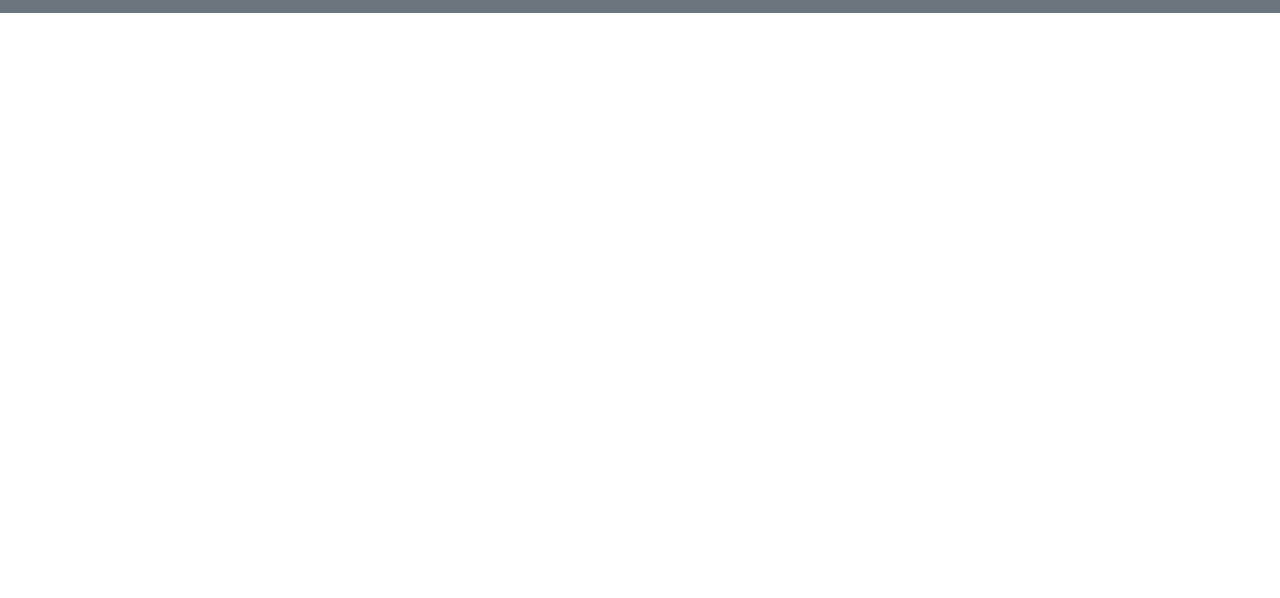
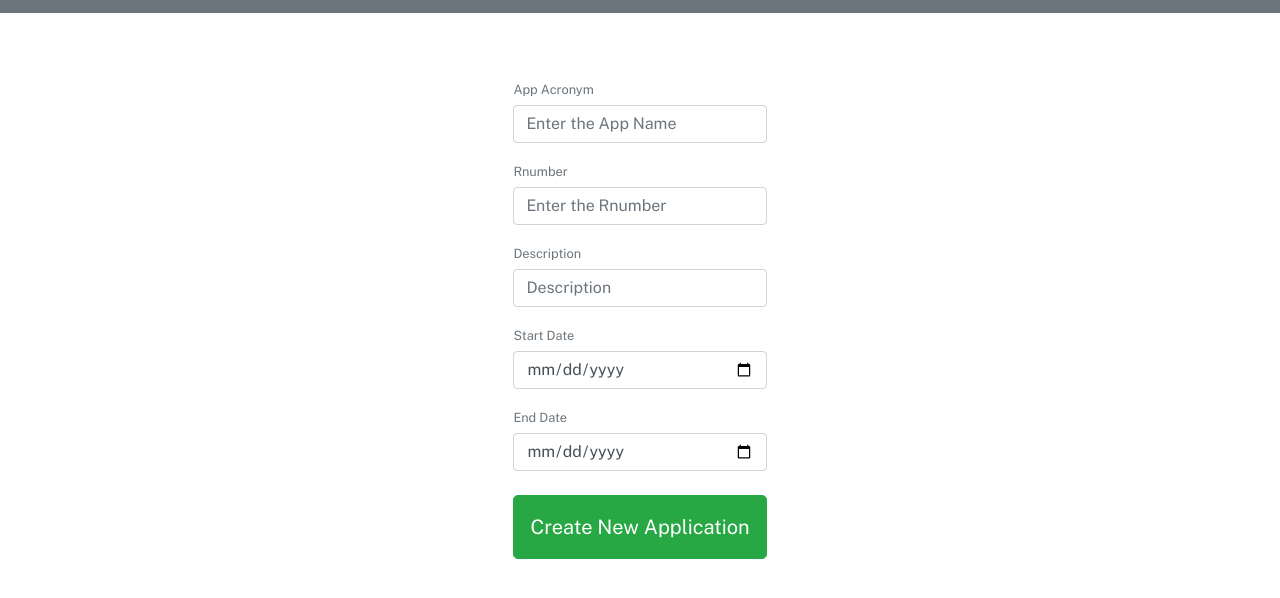
Before and after one commit to melvilleng/Assignment_1_User_Management_System, a React app in the folder client/: page /create-application in a window 1280 px wide. Before the commit this address had no page. Shown: the part 48-646 px from the top of the page. Built offline with nearby package versions, Linux system fonts and the light colour scheme.

Commit message:
start assignment 2

```diff
--- a/client/src/App.css
+++ b/client/src/App.css
@@ -3,7 +3,7 @@ body {
 }
 
 .header-bar {
-  background-color: #292929;
+  background-color: #ba3131;
 }
 
 .container--narrow {
@@ -55,7 +55,7 @@ body {
   background: #435d7d;
   color: #fff;
   padding: 16px 30px;
-  margin: -20px -25px 10px;
+  margin: -10px -40px 10px;
   border-radius: 3px 3px 0 0;
 }
 
@@ -170,15 +170,18 @@ textarea.tall-textarea {
   }
 }
 
-#login,#changeemail,#changepw {
+#login,
+#changeemail,
+#changepw,
+#create-application {
   display: flex;
   justify-content: center;
 }
 
-
 .whoIsWatching {
   width: 100vw;
   min-height: 100vh;
+  margin: -16px;
   background-color: #141414;
 }
 
@@ -227,7 +230,7 @@ textarea.tall-textarea {
 }
 
 .button {
-  background-color: #4CAF50; /* Green */
+  background-color: #4caf50; /* Green */
   border: none;
   color: white;
   padding: 15px 32px;
@@ -241,6 +244,16 @@ textarea.tall-textarea {
   width: auto;
 }
 
-.UGbutton{
+.UGbutton {
   width: auto;
 }
+
+#create-application-button {
+  margin-left: 30px;
+  padding-top: 10px;
+}
+
+#create-application-button button {
+  background-color: #fa6400;
+  min-height: 3rem;
+}
--- /dev/null
+++ b/client/src/components/Application.js
@@ -0,0 +1,31 @@
+import React from "react";
+import { useNavigate } from "react-router-dom";
+
+function Application() {
+  const navigate = useNavigate();
+
+  const createapplication = () => {
+    navigate("/create-application");
+  };
+  return (
+    <div className="whoIsWatching">
+      <div id="create-application-button">
+        <button onClick={createapplication}>Create Application</button>
+      </div>
+      <div className="main-div">
+        <h2>List of Application</h2>
+      </div>
+      <div className="memberDiv">
+        <button className="addIcon">
+          <span>Kaaban</span>
+        </button>
+
+        <button className="addIcon">
+          <span>Edit Profile</span>
+        </button>
+      </div>
+    </div>
+  );
+}
+
+export default Application;
--- /dev/null
+++ b/client/src/components/CreateApplication.js
@@ -0,0 +1,123 @@
+import React, { useState } from "react";
+import axios from "axios";
+
+function CreateApplication() {
+  const [acronym, setAcronym] = useState("");
+  const [rnumber, setRnumber] = useState("");
+  const [description, setDescription] = useState("");
+  const [startdate, setStartdate] = useState("");
+  const [enddate, setEnddate] = useState("");
+
+  const createNewApplication = () => {
+    axios
+      .post("/create_application", {
+        app_acronym: acronym,
+        app_rnumber: rnumber,
+        app_description: description,
+        app_start_date: startdate,
+        app_end_date: enddate,
+      })
+      .then(() => {
+        console.log("success");
+        alert("success");
+      });
+  };
+  return (
+    <div>
+      <div id="create-application" className="container py-md-5">
+        <div className="row align-items-center">
+          <form>
+            <div className="form-group">
+              <label htmlFor="app-name-register" className="text-muted mb-1">
+                <small>App Acronym</small>
+              </label>
+              <input
+                id="create-application-name"
+                className="form-control"
+                type="text"
+                placeholder="Enter the App Name"
+                onChange={(event) => {
+                  setAcronym(event.target.value);
+                }}
+              />
+            </div>
+
+            <div className="form-group">
+              <label htmlFor="app-runningno" className="text-muted mb-1">
+                <small>Rnumber</small>
+              </label>
+              <input
+                id="app_R_number"
+                className="form-control"
+                type="number"
+                placeholder="Enter the Rnumber"
+                onChange={(event) => {
+                  setRnumber(event.target.value);
+                }}
+              />
+            </div>
+
+            <div className="form-group">
+              <label htmlFor="appdescription" className="text-muted mb-1">
+                <small>Description</small>
+              </label>
+              <input
+                id="app-description"
+                className="form-control"
+                type="text"
+                placeholder="Description"
+                onChange={(event) => {
+                  setDescription(event.target.value);
+                }}
+              />
+            </div>
+
+            <div className="form-group">
+              <label htmlFor="startdate" className="text-muted mb-1">
+                <small>Start Date</small>
+              </label>
+              <input
+                id="start-date"
+                className="form-control"
+                type="date"
+                placeholder="Start Date"
+                onChange={(event) => {
+                  setStartdate(event.target.value);
+                }}
+              />
+            </div>
+
+            <div className="form-group">
+              <label htmlFor="enddate" className="text-muted mb-1">
+                <small>End Date</small>
+              </label>
+              <input
+                id="end-date"
+                className="form-control"
+                type="date"
+                placeholder="End Date"
+                onChange={(event) => {
+                  setEnddate(event.target.value);
+                }}
+              />
+            </div>
+
+            <button
+              onClick={createNewApplication}
+              className="py-3 mt-4 btn btn-lg btn-success btn-block"
+            >
+              Create New Application
+            </button>
+          </form>
+        </div>
+      </div>
+      <div>
+        {/* <button className="button" onClick={}>
+          Back
+        </button> */}
+      </div>
+    </div>
+  );
+}
+
+export default CreateApplication;
--- a/client/src/index.js
+++ b/client/src/index.js
@@ -19,6 +19,8 @@ import UpdatePw from "./components/Editpassword";
 import UpdateEmail from "./components/EditEmail";
 import CreateuserGroup from "./components/createusergroup";
 import ShowUsergroup from "./components/Listusergroup";
+import Application from "./components/Application";
+import CreateApplication from "./components/CreateApplication";
 
 Axios.defaults.baseURL = "http://localhost:3001";
 
@@ -56,6 +58,8 @@ function Main() {
             <Route path="/user/editEmail/:username" element={<UpdateEmail />} />
             <Route path="/listusergroup" element={<ShowUsergroup />} />
             <Route path="/createusergroup" element={<CreateuserGroup />} />
+            <Route path="/application" element={<Application />} />
+            <Route path="/create-application" element={<CreateApplication />} />
           </Routes>
         </div>
       </BrowserRouter>
```
Also changed, not shown: server/index.js (+21 -0 lines).
